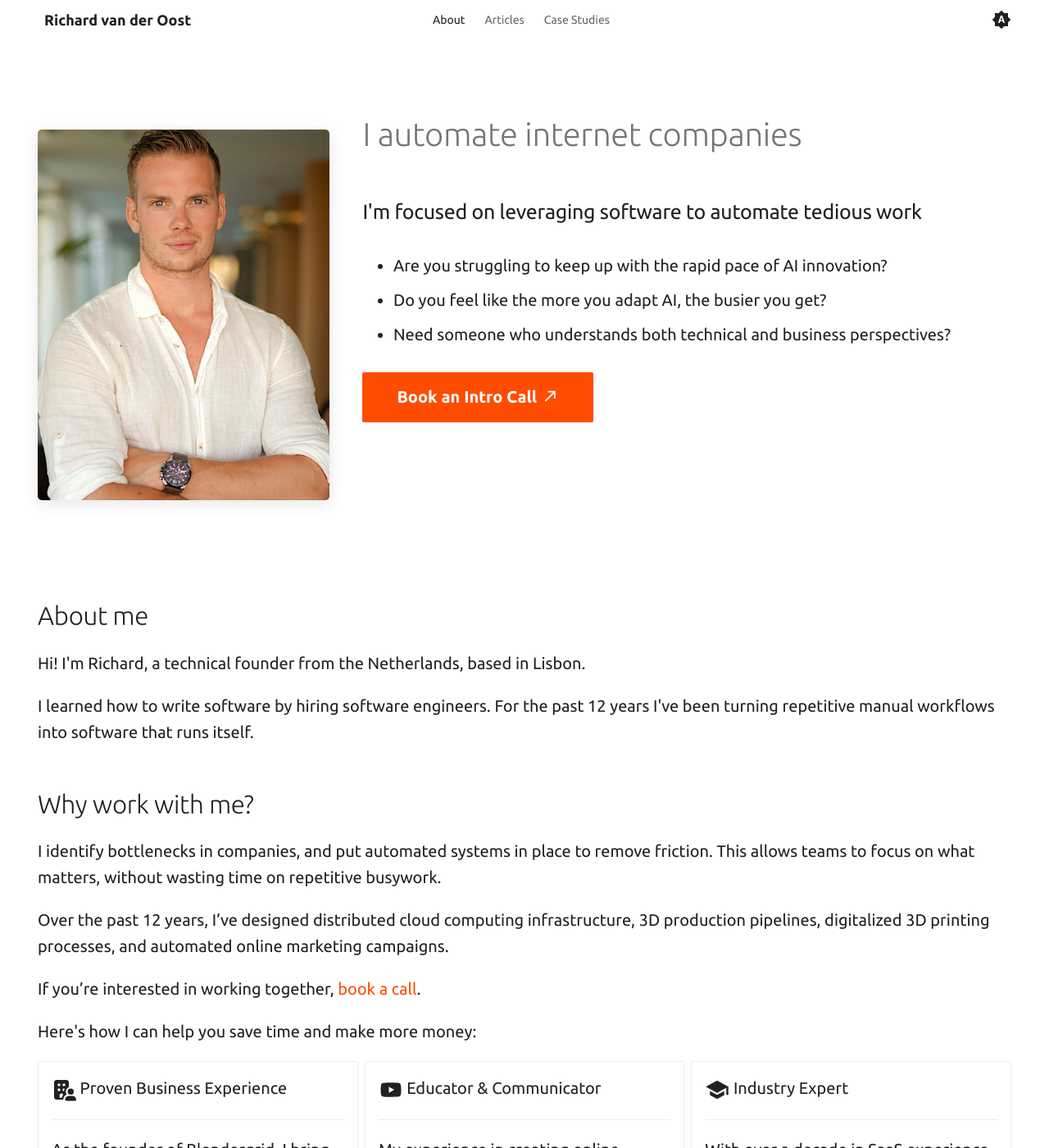
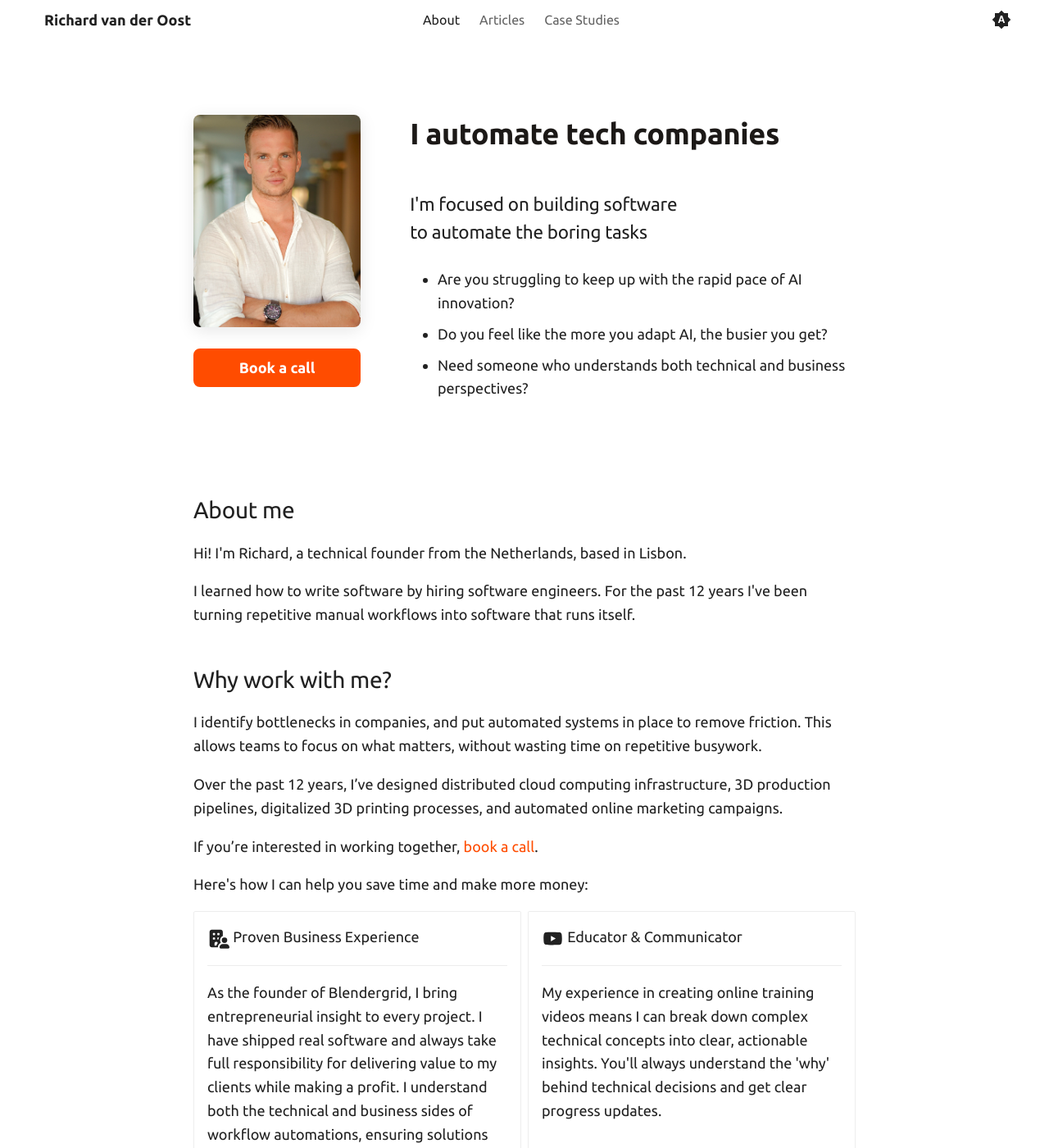
Before and after one commit to vanderoost/vanderoost.github.io, an MkDocs documentation site: the page built from docs/index.md, in a window 1280 px wide and 1400 px high. Shown: the whole window at 82% size. Built offline with MkDocs 1.6.1 and Material for MkDocs 9.7.7, drawn with Linux system fonts in a browser that asks for light colours.

Commit message:
Improve headings, improve blog overview

```diff
--- a/docs/index.md
+++ b/docs/index.md
@@ -1,5 +1,5 @@
 ---
-title: About Me
+title: About me
 description: Explore machine learning, software automation, and entrepreneurship with Richard van der Oost. Learn about Blendergrid, AI tutorials, freelancing, and innovative AI solutions for businesses.
 keywords: Richard van der Oost, Tech Founder, Blendergrid, Clik.fit
 author: Richard van der Oost
@@ -31,14 +31,17 @@ hide:
 </script>
 
 <div class="hero-section grid-container" markdown>
+
 <div class="profile-image-grid" markdown>
-![Richard van der Oost, AI Entrepreneur and Educator](assets/richardvanderoost.jpg){ .profile-image alt="Richard van der Oost, tech founder and entrepreneur" }
+<img src="/assets/richardvanderoost.jpg" alt="Richard van der Oost" class="profile-image" >
+
+[Book a call](https://calendly.com/vanderoost/introduction-call){ .md-button .md-button--primary :target="_blank"}
 </div>
 
 <div class="text-intro-grid" markdown>
-# I automate internet companies
+# I automate tech companies
 
-### I'm focused on leveraging software to automate tedious work
+### I'm focused on building software to automate the boring tasks
 
 - Are you struggling to keep up with the rapid pace of AI innovation?
 
@@ -46,8 +49,8 @@ hide:
 
 - Need someone who understands both technical and business perspectives?
 
-[Book an Intro Call :material-arrow-top-right:](https://calendly.com/vanderoost/introduction-call){ .md-button .md-button--primary :target="_blank"}
 </div>
+
 </div>
 
 ## About me
--- a/docs/stylesheets/extra.css
+++ b/docs/stylesheets/extra.css
@@ -1,14 +1,53 @@
+/* Typography */
+.md-typeset {
+  font-size: 0.9rem; /* 0.8rem default → 17px */
+
+  h1 {
+    color: var(--rvo-h1-color);
+    text-wrap: balance;
+    font-weight: 600;
+  }
+
+  h2 {
+    font-weight: 500;
+  }
+
+  h3 {
+    text-wrap: balance;
+  }
+}
+
+.md-header__topic:first-child {
+    font-weight: 600;
+}
+.md-tabs__link {
+  font-size: 0.8rem;
+}
+
+/* Pages with `hide: [navigation, toc]` let .md-content expand to the full
+   61rem grid. Cap and centre it. Regular pages are unaffected: their content
+   column is only 36.8rem (61 − 2 × 12.1 sidebars), well under this cap. */
+.md-content {
+  max-width: 42rem;
+  margin-inline: auto;
+}
+
+/* Custom colors */
 [data-md-color-scheme="default"] {
   --md-primary-fg-color:             oklch(0.7 0.2486 40);
   --md-primary-fg-color--dark:       oklch(0.625 0.2219 40);
-  --md-accent-fg-color:              oklch(0.65 0.2976 27.5);
-  --md-accent-fg-color--transparent: oklch(0.65 0.2976 27.5 / 0.1);
+  --md-accent-fg-color:              oklch(0.6705 0.2758 33);
+  --md-accent-fg-color--transparent: oklch(0.6705 0.2758 33 / 0.1);
+
+  --rvo-h1-color: oklch(21.6% 0.006 56.043);
 }
 [data-md-color-scheme="slate"] {
   --md-primary-fg-color:             oklch(0.7 0.2486 40);
   --md-primary-fg-color--dark:       oklch(0.625 0.2219 40);
-  --md-accent-fg-color:              oklch(0.65 0.2976 27.5);
-  --md-accent-fg-color--transparent: oklch(0.65 0.2976 27.5 / 0.1);
+  --md-accent-fg-color:              oklch(0.6705 0.2758 33);
+  --md-accent-fg-color--transparent: oklch(0.6705 0.2758 33 / 0.1);
+
+  --rvo-h1-color: oklch(97% 0.001 106.424);
 }
 
 /* Translucent, blurred header. Material has no header-background variable, so
@@ -95,7 +134,3 @@
     color: var(--md-default-fg-color--light);
     font-size: 0.9rem;
 }
-
-article {
-  font-size: 1.0rem !important;
-}
--- a/docs/stylesheets/hero.css
+++ b/docs/stylesheets/hero.css
@@ -2,7 +2,7 @@
   width: 100%;
   height: 256px;
   object-fit: cover;
-  border-radius: 0.25rem;
+  border-radius: 0.4rem;
   transform: none;
   box-shadow: 0 4px 20px rgba(0, 0, 0, 0.1);
   transition: transform 0.3s ease, box-shadow 0.3s ease;
@@ -11,15 +11,25 @@
 /* Grid Layout on index page */
 .grid-container {
   display: flex;
-  gap: 40px;
-  padding: 40px 0;
+  gap: 3rem;
+  padding: 1.2rem 0;
 }
 
 .profile-image-grid {
   width: 30%;
+
+  .md-button {
+    text-align: center;
+    min-width: 100%;
+    border-radius: 0.4rem;
+    padding: 0.4em 1.2em;
+  }
 }
 
-.text-intro-grid { }
+.text-intro-grid {
+  padding: 0.9rem 0;
+
+}
 
 /* Mobile layout */
 @media screen and (max-width: 768px) {
--- a/mkdocs.yml
+++ b/mkdocs.yml
@@ -1,10 +1,11 @@
 site_name: Richard van der Oost
-site_description: I automate online businesses
+site_description: I automate tech companies
 site_url: https://vanderoost.com
 
 nav:
   - About: index.md
-  - Articles: articles/index.md
+  - Articles:
+      - articles/index.md
   - Case Studies:
     - Overview: portfolio/index.md
     - Projects:
@@ -18,6 +19,7 @@ theme:
   features:
     - navigation.instant
     - navigation.instant.prefetch
+    - navigation.indexes
     - navigation.tracking
     - navigation.tabs
     - navigation.tabs.sticky
--- a/overrides/partials/header.html
+++ b/overrides/partials/header.html
@@ -6,6 +6,11 @@
 {% endif %}
 <header class="{{ class }}" data-md-component="header">
   <nav class="md-header__inner md-grid" aria-label="{{ lang.t('header') }}">
+    <label class="md-header__button md-icon" for="__drawer">
+      {% set icon = config.theme.icon.menu or "material/menu" %}
+      {% include ".icons/" ~ icon ~ ".svg" %}
+    </label>
+
     <div class="md-header__title" data-md-component="header-title">
       <div class="md-header__ellipsis">
 
@@ -29,25 +34,24 @@
       </div>
     </div>
 
-    <label class="md-header__button md-icon" for="__drawer">
-      {% set icon = config.theme.icon.menu or "material/menu" %}
-      {% include ".icons/" ~ icon ~ ".svg" %}
-    </label>
-
     {% if "navigation.tabs" in features and "navigation.tabs.sticky" in features %}
       {% include "partials/tabs.html" %}
     {% endif %}
+
     {% if config.theme.palette %}
       {% if not config.theme.palette is mapping %}
         {% include "partials/palette.html" %}
       {% endif %}
     {% endif %}
+
     {% if not config.theme.palette is mapping %}
       {% include "partials/javascripts/palette.html" %}
     {% endif %}
+
     {% if config.extra.alternate %}
       {% include "partials/alternate.html" %}
     {% endif %}
+
     {% if "material/search" in config.plugins %}
       <label class="md-header__button md-icon" for="__search">
         {% set icon = config.theme.icon.search or "material/magnify" %}
@@ -55,6 +59,7 @@
       </label>
       {% include "partials/search.html" %}
     {% endif %}
+
     {% if config.repo_url %}
       <div class="md-header__source">
         {% include "partials/source.html" %}
```
